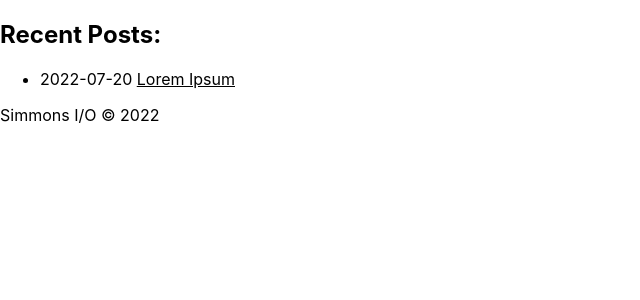
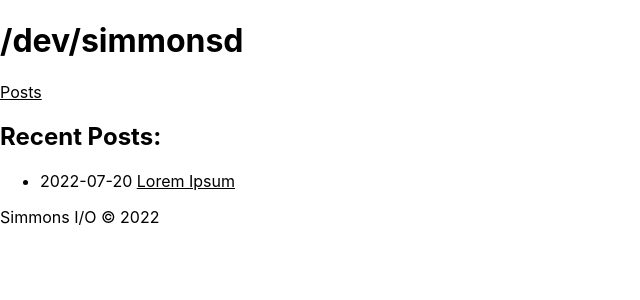
Before and after one commit to dsimmons/blog, a Next.js app: page / in a window 1280 px wide. Shown: the top 300 px of the page, without its empty margins (0-640 px from the left). Built offline with nearby package versions, Linux system fonts and the light colour scheme.

Commit message:
Added basic header.

```diff
--- a/pages/index.tsx
+++ b/pages/index.tsx
@@ -18,6 +18,16 @@ const Home: NextPage<Props> = ({ posts }: Props) => {
         <meta name="description" content="Generated by create next app" />
         <link rel="icon" href="/favicon.ico" />
       </Head>
+      <header>
+        <h1>/dev/simmonsd</h1>
+        <nav>
+          <div>
+            <Link href="/posts">
+              Posts
+            </Link>
+          </div>
+        </nav>
+      </header>
       <main className={styles.main}>
         <section>
         <h1>Recent Posts:</h1>
@@ -26,7 +36,7 @@ const Home: NextPage<Props> = ({ posts }: Props) => {
           <li key={post.slug}>
             <span>{post.date}</span>
             {' '}
-            <Link href={`/posts/${post.slug}`} passHref>
+            <Link href={`/posts/${post.slug}`}>
               <a>{post.title}</a>
             </Link>
           </li>
```
